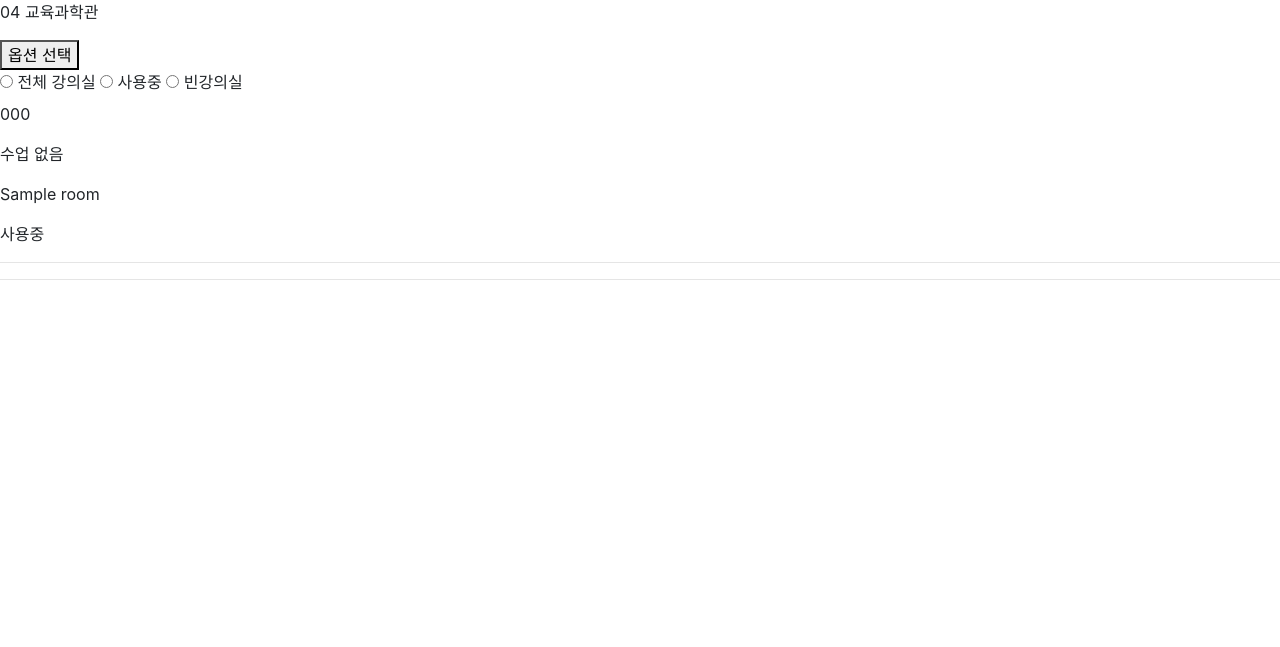
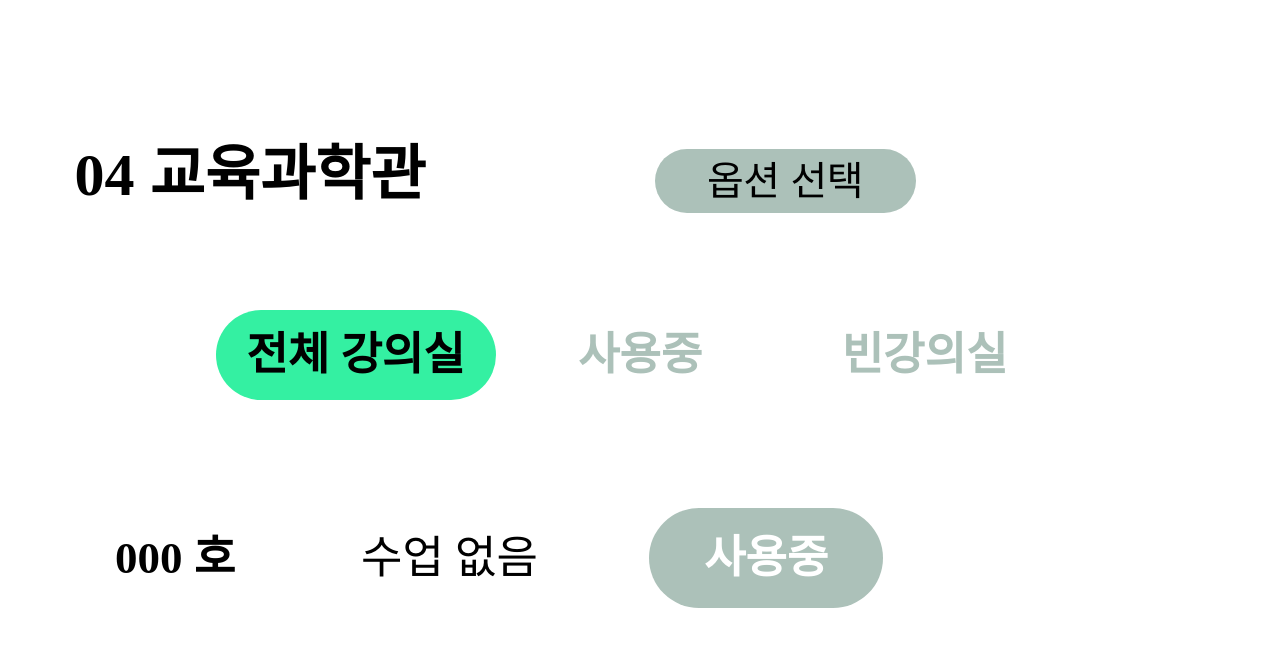
Before and after one commit to Kuing-wit/Kuing, a Django app: template Building_list/templates/Building_list/room_list.html in a window 1280 px wide. Shown: the top 647 px of the page. Run offline with Django 3.2, Linux system fonts and the light colour scheme; the template is opened without the code that fills it: values that come from a table or form of the project are taken from there, others are empty; tables that the repository leaves empty hold one stand-in row (values such as "Sample post"); some libraries are stand-ins or nearby versions; some web fonts are replaced.

Commit message:
add room list css

```diff
--- a/Building_list/static/css/room_detail.css
+++ b/Building_list/static/css/room_detail.css
@@ -4,3 +4,103 @@
     font-weight: normal;
     font-style: normal;
 }
+
+.click_label{
+    width: 280px;
+    height: 90px;
+    background: #34F0A2;
+border-radius: 57px;
+
+    font-family: NanumSquareRound;
+font-style: normal;
+font-weight: bold;
+font-size: 45px;
+line-height: 90px;
+/* identical to box height */
+
+text-align: center;
+
+color: #000000;
+}
+.unclick_label{
+    width: 280px;
+    height: 90px;
+    font-family: NanumSquareRound;
+font-style: normal;
+font-weight: bold;
+font-size: 45px;
+line-height: 90px;
+/* identical to box height */
+
+text-align: center;
+
+color: #ACC1B9;
+
+}
+
+.number_font{
+width:250px;
+display:inline-block;
+font-family: NanumSquareRound;
+font-style: normal;
+font-weight: bold;
+font-size: 45px;
+line-height: 45px;
+/* identical to box height */
+
+text-align: center;
+
+color: #000000;
+}
+
+.time_font{
+width:290px;
+display:inline-block;
+font-family: NanumSquareRound;
+font-style: normal;
+font-weight: normal;
+font-size: 45px;
+line-height: 45px;
+/* identical to box height */
+
+text-align: center;
+
+color: #000000;
+}
+
+.empty_button{
+display:inline-block;
+width: 234px;
+height: 100px;
+margin-left: 50px;
+
+background: #34F0A2;
+border-radius: 50.5px;
+font-family: NanumSquareRound;
+font-style: normal;
+font-weight: bold;
+font-size: 45px;
+line-height: 100px;
+/* identical to box height */
+text-align: center;
+
+color: #FFFFFF;
+}
+.use_button{
+display:inline-block;
+width: 234px;
+height: 100px;
+margin-left: 50px;
+
+background: #ACC1B9;
+border-radius: 50.5px;
+font-family: NanumSquareRound;
+font-style: normal;
+font-weight: bold;
+font-size: 45px;
+line-height: 100px;
+/* identical to box height */
+text-align: center;
+
+color: #FFFFFF;
+}
--- a/Building_list/templates/Building_list/room_list.html
+++ b/Building_list/templates/Building_list/room_list.html
@@ -9,55 +9,92 @@
     <script type="text/javascript" src="//code.jquery.com/jquery-1.11.0.min.js"></script>
     <script type="text/javascript" src="//code.jquery.com/jquery-migrate-1.2.1.min.js"></script>
     <script type="text/javascript" src="{% static 'js/room_list.js' %}"></script>
+    <link rel="stylesheet" href="{% static 'css/room_detail.css' %}">
 </head>
 <div>
     <div>
-        <p>04 교육과학관</p>
-        <button onclick ="location.href='{% url 'Building_list:option_check' %}'">옵션 선택</button>
+        <p style="display: inline-block; margin-bottom: 0px; margin-top: 100px; margin-left: 50px; width:400px; height: 150px; font-family: NanumSquareRound; font-style: normal; font-weight: bold; font-size: 60px; line-height: 150px;text-align: center;color: #000000;">04 교육과학관</p>
+        <button style="display: inline-block; margin-left: 200px;
+width: 261px;
+height: 64px;
+
+background: #ACC1B9;
+border-radius: 40px;
+border: 0px;
+font-family: Comfortaa;
+font-style: normal;
+font-weight: 500;
+font-size: 40px;
+line-height: 64px;
+/* identical to box height */
+text-align: center;
+letter-spacing: -0.015em;
+
+color: #000000;
+" onclick ="location.href='{% url 'Building_list:option_check' %}'">옵션 선택</button>
     </div>
-    <div>
-        <label><input type="radio" value="all" name="show_list"> 전체 강의실</label>
-        <label><input type="radio" value="use" name="show_list"> 사용중</label>
-        <label><input type="radio" value="empty" name="show_list"> 빈강의실 </label>
+    <div style="text-align: center; margin-top: 60px;">
+        <label for="all" id="label_one" class="click_label"><input style="display:none;" type="radio" value="all" name="show_list" id="all"> 전체 강의실</label>
+        <label for="use" id="label_two" class="unclick_label"><input style="display:none;" type="radio" value="use" name="show_list" id="use"> 사용중</label>
+        <label for="empty" id="label_three" class="unclick_label"><input style="display:none;" type="radio" value="empty" name="show_list" id="empty"> 빈강의실 </label>
     </div>
-    <div id="one_div">
+    <div id="one_div" style="margin-top:100px;">
         {% if rooms %}
             {% for temp in rooms %}
-            <div onclick ="location.href='{% url 'Building_list:room_detail' temp.id %}'">
-                <p>{{ temp.number }}</p>
-                <p>{{ temp.created_string }}</p>
-                <p>{{ temp.name }}</p>
-                <p>{{ temp.on_off }}</p>
+            <div style="height: 100px; margin-left:50px; margin-bottom:70px;" onclick ="location.href='{% url 'Building_list:room_detail' temp.id %}'">
+                <p class="number_font">{{ temp.number }} 호</p>
+                {% if temp.created_string == '수업 없음' %}
+                <p class="time_font">{{ temp.created_string }}</p>
+                {% else %}
+                <p class="time_font">{{ temp.created_string }}뒤 수업</p>
+                {% endif %}
+                {% if temp.on_off == '빈강의실' %}
+                <p class="empty_button">{{ temp.on_off }}</p>
+                {% else %}
+                <p class="use_button">{{ temp.on_off }}</p>
+                {% endif %}
             </div>
             {% endfor %}
         {% endif %}
     </div>
-    <hr>
-    <div id="two_div" style="display: none;">
+    <div id="two_div" style="display: none; margin-top:100px;">
         {% if rooms %}
             {% for temp in rooms %}
                 {% if temp.on_off == '사용중'%}
-                <div onclick ="location.href='{% url 'Building_list:room_detail' temp.id %}'">
-                    <p>{{ temp.number }}</p>
-                    <p>{{ temp.created_string }}</p>
-                    <p>{{ temp.name }}</p>
-                    <p>{{ temp.on_off }}</p>
-                </div>
+                <div style="height: 100px; margin-left:50px; margin-bottom:70px;" onclick ="location.href='{% url 'Building_list:room_detail' temp.id %}'">
+                <p class="number_font">{{ temp.number }} 호</p>
+                {% if temp.created_string == '수업 없음' %}
+                <p class="time_font">{{ temp.created_string }}</p>
+                {% else %}
+                <p class="time_font">{{ temp.created_string }}뒤 수업</p>
+                {% endif %}
+                {% if temp.on_off == '빈강의실' %}
+                <p class="empty_button">{{ temp.on_off }}</p>
+                {% else %}
+                <p class="use_button">{{ temp.on_off }}</p>
+                {% endif %}
+            </div>
                 {% endif %}
             {% endfor %}
         {% endif %}
     </div>
-    <hr>
-    <div id="three_div"  style="display: none;">
+    <div id="three_div"  style="display: none; margin-top:100px;">
         {% if rooms %}
             {% for temp in rooms %}
                 {% if temp.on_off == '빈강의실'%}
-                <div onclick ="location.href='{% url 'Building_list:room_detail' temp.id %}'">
-                    <p>{{ temp.number }}</p>
-                    <p>{{ temp.created_string }}</p>
-                    <p>{{ temp.name }}</p>
-                    <p>{{ temp.on_off }}</p>
-                </div>
+                <div style="height: 100px; margin-left:50px; margin-bottom:70px;" onclick ="location.href='{% url 'Building_list:room_detail' temp.id %}'">
+                <p class="number_font">{{ temp.number }} 호</p>
+                {% if temp.created_string == '수업 없음' %}
+                <p class="time_font">{{ temp.created_string }}</p>
+                {% else %}
+                <p class="time_font">{{ temp.created_string }}뒤 수업</p>
+                {% endif %}
+                {% if temp.on_off == '빈강의실' %}
+                <p class="empty_button">{{ temp.on_off }}</p>
+                {% else %}
+                <p class="use_button">{{ temp.on_off }}</p>
+                {% endif %}
+            </div>
                 {% endif %}
             {% endfor %}
         {% endif %}
--- a/layout/base.html
+++ b/layout/base.html
@@ -4,6 +4,7 @@
 <head>
     <script type="text/javascript" src="//code.jquery.com/jquery-1.11.0.min.js"></script>
     <script type="text/javascript" src="//code.jquery.com/jquery-migrate-1.2.1.min.js"></script>
+    <link href="https://fonts.googleapis.com/css2?family=Comfortaa:wght@400;500;600&display=swap" rel="stylesheet">
     <meta charset="UTF-8">
     <title>Kuing</title>
     <link rel="stylesheet" href="https://stackpath.bootstrapcdn.com/bootstrap/4.5.0/css/bootstrap.min.css" integrity="sha384-9aIt2nRpC12Uk9gS9baDl411NQApFmC26EwAOH8WgZl5MYYxFfc+NcPb1dKGj7Sk" crossorigin="anonymous">
--- a/static/js/room_list.js
+++ b/static/js/room_list.js
@@ -5,14 +5,23 @@ $(document).ready(function(){
             $("#one_div").show();
             $("#two_div").hide();
             $("#three_div").hide();
+            $("#label_one").addClass('click_label').removeClass('unclick_label');
+            $("#label_two").addClass('unclick_label').removeClass('click_label');
+            $("#label_three").addClass('unclick_label').removeClass('click_label');
           }else if (temp == 'use'){
             $("#one_div").hide();
             $("#two_div").show();
             $("#three_div").hide();
+            $("#label_one").addClass('unclick_label').removeClass('click_label');
+            $("#label_two").addClass('click_label').removeClass('unclick_label');
+            $("#label_three").addClass('unclick_label').removeClass('click_label');
           }else if (temp == 'empty'){
             $("#one_div").hide();
             $("#two_div").hide();
             $("#three_div").show();
+            $("#label_one").addClass('unclick_label').removeClass('click_label');
+            $("#label_two").addClass('unclick_label').removeClass('click_label');
+            $("#label_three").addClass('click_label').removeClass('unclick_label');
           }
     });
 });
```
